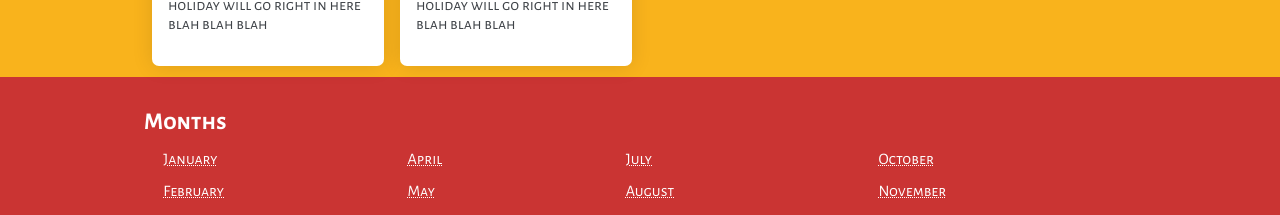
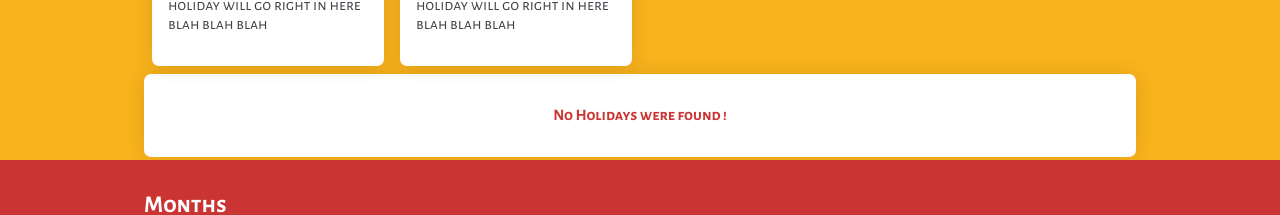
Before and after one commit to bit-01/what_is_today, a Vue app: page / in a window 1280 px wide. Shown: the part 1019-1234 px from the top of the page. Built offline with nearby package versions, Linux system fonts and the light colour scheme.

Commit message:
created error msg front end

```diff
--- a/src/views/HomeView.vue
+++ b/src/views/HomeView.vue
@@ -37,6 +37,11 @@
           <h3 class="h_country">Country</h3>
           <p class="h_description">Some Description about the holiday will go right in here blah blah blah Some Description about the holiday will go right in here blah blah blah</p>
         </div>
+      </div>
+    </div>
+    <div class="msg">
+      <div class="h_container">
+        <p>No Holidays were found !</p>
       </div>
     </div>
   </div>
@@ -139,7 +144,7 @@ select {
   text-align: left;
 }
 
-.main .h_container {
+.h_container {
   box-shadow: rgba(0,0,0,.1) 0 0 20px 1px;
   border-radius: 7px;
   background-color: var(--wit-white);
@@ -158,7 +163,12 @@ select {
   width: 100%;
   border-radius: 7px 7px 0 0;
 }
-
+.msg .h_container {
+  padding: 1em;
+  font-weight: bold;
+  text-align: center;
+  color: var(--wit-red);
+}
 @media (min-width: 992px) {
   .date {
     grid-template-columns: repeat(3, auto);
```
